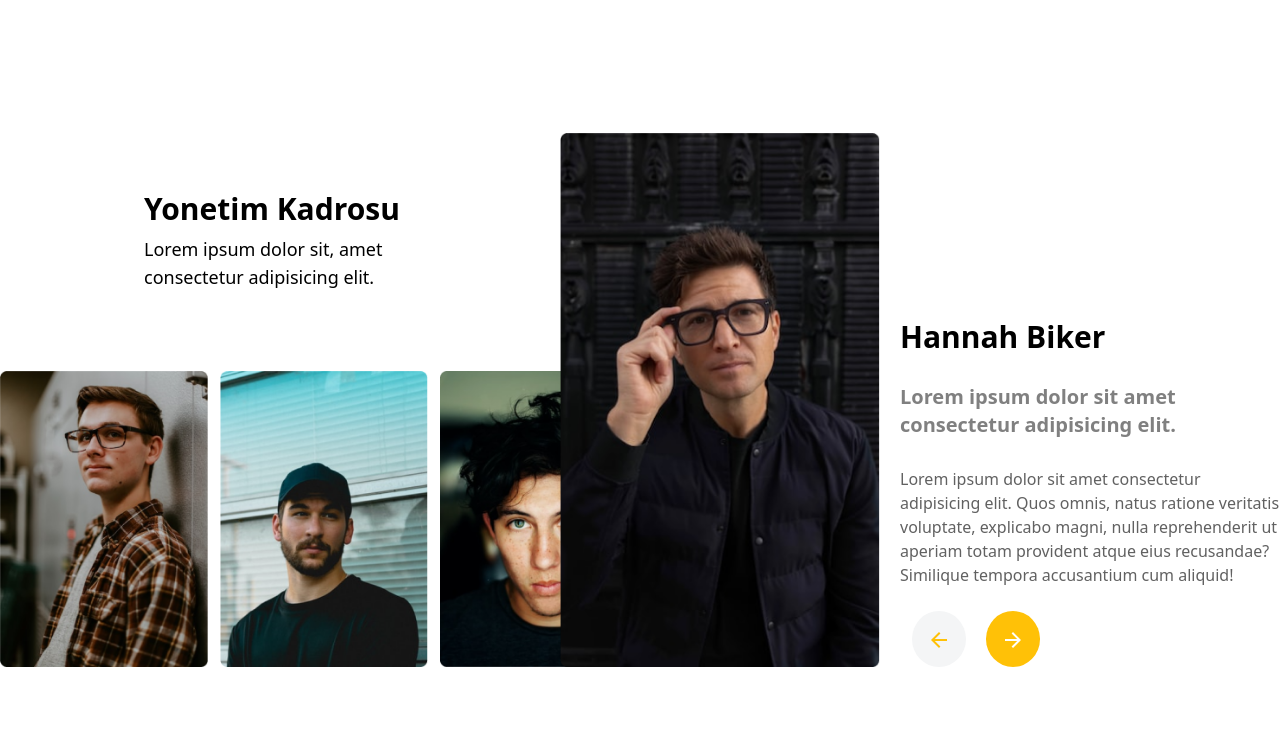
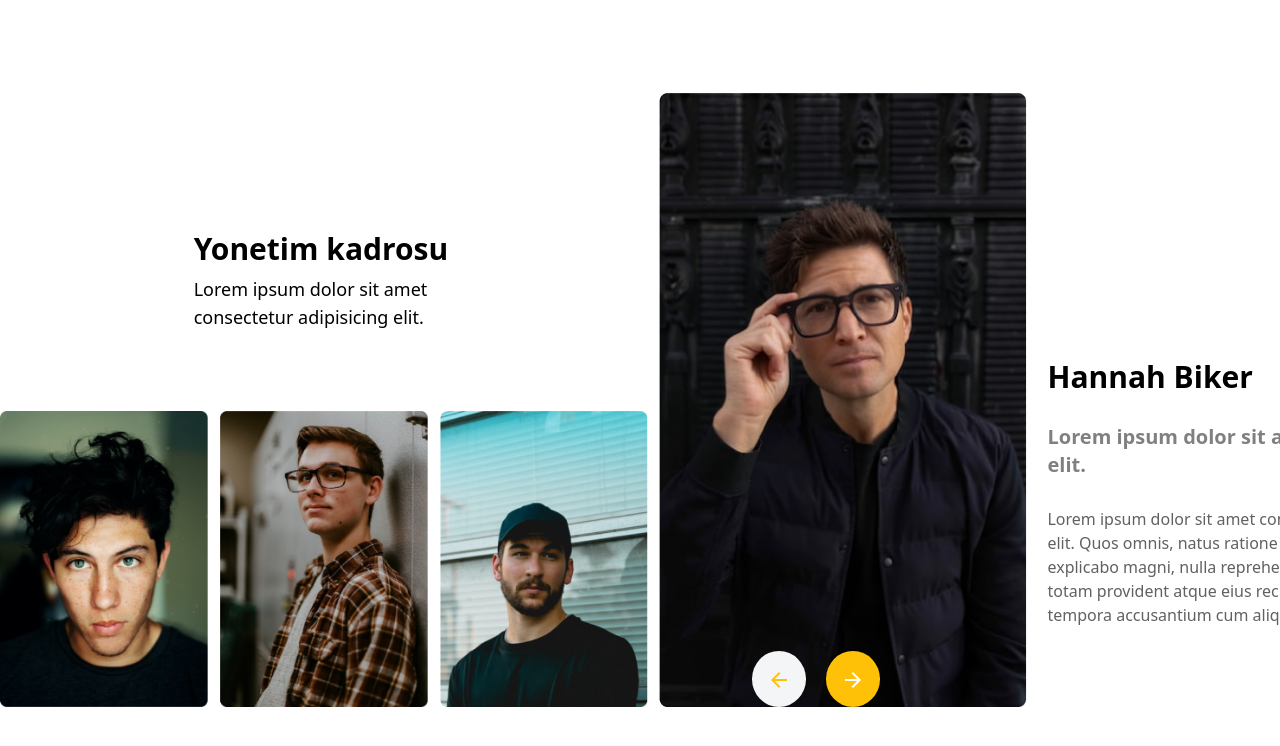
Before and after one commit to the-coder-kalisa/slider, a React (Vite) app: page / in a window 1280 px wide. Shown: the top 746 px of the page. Built offline with nearby package versions, Linux system fonts and the light colour scheme.

Commit message:
finished

```diff
--- a/src/App.tsx
+++ b/src/App.tsx
@@ -1,13 +1,101 @@
-import { FC } from "react";
-import Left from "./components/Left";
-import Right from "./components/Right";
+import { FC, useState } from "react";
+import Person2 from "./images/another.png";
+import Person3 from "./images/second.png";
+import Person1 from "./images/last.png";
+import Person4 from "./images/first.jpg";
+import { ArrowBack, ArrowForward } from "@mui/icons-material";
 
 const App: FC = () => {
+  const data = [
+    {
+      title: "Hannah Biker",
+      image: Person4,
+      name: "Yonetim kadrosu",
+      subTitle: "Lorem ipsum dolor sit amet consectetur adipisicing elit.",
+      body: "Lorem ipsum dolor sit amet consectetur adipisicing elit. Quos omnis, natus ratione veritatis voluptate, explicabo magni, nulla reprehenderit ut aperiam totam provident atque eius recusandae? Similique tempora accusantium cum aliquid!",
+      images: [Person1, Person2, Person3],
+    },
+    {
+      title: "kalisa ineza giovanni",
+      image: Person4,
+      name: "Yonetim kadrosu",
+      images: [Person1, Person2, Person3],
+      subTitle: "Lorem ipsum dolor sit amet consectetur adipisicing elit.",
+      body: "Lorem ipsum dolor sit amet consectetur adipisicing elit. Quos omnis, natus ratione veritatis voluptate, explicabo magni, nulla reprehenderit ut aperiam totam provident atque eius recusandae? Similique tempora accusantium cum aliquid!",
+    },
+    {
+      title: "fadno",
+      image: Person4,
+      name: "Yonetim kadrosu",
+
+      images: [Person1, Person2, Person3],
+      subTitle: "Lorem ipsum dolor sit amet consectetur adipisicing elit.",
+      body: "Lorem ipsum dolor sit amet consectetur adipisicing elit. Quos omnis, natus ratione veritatis voluptate, explicabo magni, nulla reprehenderit ut aperiam totam provident atque eius recusandae? Similique tempora accusantium cum aliquid!",
+    },
+  ];
+  const next = () => {
+    setCurrentIndex((index) => (index += 1));
+  };
+  const prev = () => {
+    setCurrentIndex((index) => (index -= 1));
+  };
+  const [currentIndex, setCurrentIndex] = useState(0);
   return (
     <div className="flex h-screen items-center justify-center">
-      <div className="flex items-end gap-4">
-        <Right />
-        <Left />
+      <div className="w-[100rem] relative flex overflow-hidden">
+        {data.map((data, index) => (
+          <div
+            key={index}
+            style={{ transform: `translateX(-${currentIndex * 100}%)` }}
+            className="flex min-w-[100rem] duration-1000 transition-all items-end gap-4"
+          >
+            <div className="flex flex-col gap-20 items-center">
+              <div className="flex flex-col gap-2">
+                <div className="font-bold text-3xl">{data.name}</div>
+                <div className="max-w-[16rem] text-lg">{data.subTitle}</div>
+              </div>
+              <div className="flex gap-3">
+                {data.images.map((image, index) => (
+                  <img className="w-[13rem]" key={index} src={image} />
+                ))}
+              </div>
+            </div>
+            <div className="flex items-end gap-14">
+              <div className="flex flex-col">
+                <div className="flex">
+                  <div key={index} className="flex gap-5 items-end">
+                    <img className="min-w-[20rem]" src={data.image} />
+                    <div className="min-w-[23.8rem] flex flex-col gap-7 pb-[5rem]">
+                      <div className="font-bold text-3xl">{data.title}</div>
+                      <div className="text-xl text-[gray] font-semibold">
+                        {data.subTitle}
+                      </div>
+                      <div className="max-w-[25rem] font-medium text-[#616161] ">
+                        {data.body}
+                      </div>
+                    </div>
+                  </div>
+                </div>
+              </div>
+            </div>
+          </div>
+        ))}
+        <div className="flex bottom-0 right-[25rem] absolute items-center mt-10 gap-5">
+          <button
+            className="button"
+            disabled={currentIndex === 0}
+            onClick={prev}
+          >
+            <ArrowBack />
+          </button>
+          <button
+            className="button "
+            disabled={currentIndex === 2}
+            onClick={next}
+          >
+            <ArrowForward />
+          </button>
+        </div>
       </div>
     </div>
   );
--- a/src/components/Left.tsx
+++ /dev/null
@@ -1,76 +0,0 @@
-import { ArrowBack, ArrowForward } from "@mui/icons-material";
-import { IconButton } from "@mui/material";
-import { FC, useState } from "react";
-import Person1 from "../images/first.jpg";
-const Left: FC = () => {
-  const data = [
-    {
-      title: "Hannah Biker",
-      image: Person1,
-      subTitle: "Lorem ipsum dolor sit amet consectetur adipisicing elit.",
-      body: "Lorem ipsum dolor sit amet consectetur adipisicing elit. Quos omnis, natus ratione veritatis voluptate, explicabo magni, nulla reprehenderit ut aperiam totam provident atque eius recusandae? Similique tempora accusantium cum aliquid!",
-    },
-    {
-      title: "kalisa ineza giovanni",
-      image: Person1,
-      subTitle: "Lorem ipsum dolor sit amet consectetur adipisicing elit.",
-      body: "Lorem ipsum dolor sit amet consectetur adipisicing elit. Quos omnis, natus ratione veritatis voluptate, explicabo magni, nulla reprehenderit ut aperiam totam provident atque eius recusandae? Similique tempora accusantium cum aliquid!",
-    },
-    {
-      title: "fadno",
-      image: Person1,
-      subTitle: "Lorem ipsum dolor sit amet consectetur adipisicing elit.",
-      body: "Lorem ipsum dolor sit amet consectetur adipisicing elit. Quos omnis, natus ratione veritatis voluptate, explicabo magni, nulla reprehenderit ut aperiam totam provident atque eius recusandae? Similique tempora accusantium cum aliquid!",
-    },
-  ];
-  const next = () => {
-    setCurrentIndex((index) => (index += 1));
-  };
-  const prev = () => {
-    setCurrentIndex((index) => (index -= 1));
-  };
-  const [currentIndex, setCurrentIndex] = useState(0);
-  return (
-    <div className="flex items-end gap-14">
-      <div className="flex flex-col relative">
-        <div className="flex w-[45rem] overflow-x-hidden">
-          {data.map((data, index) => (
-            <div
-              key={index}
-              style={{ transform: `translate(-${currentIndex * 100}%)` }}
-              className="flex duration-1000 transition-all gap-5 items-end"
-            >
-              <img className="min-w-[20rem]" src={Person1} />
-              <div className="min-w-[23.8rem] flex flex-col gap-7 pb-[5rem]">
-                <div className="font-bold text-3xl">{data.title}</div>
-                <div className="text-xl text-[gray] font-semibold">
-                  {data.subTitle}
-                </div>
-                <div className="max-w-[25rem] font-medium text-[#616161] ">
-                  {data.body}
-                </div>
-              </div>
-            </div>
-          ))}
-        </div>
-        <div className="flex bottom-0 right-[15rem] absolute items-center mt-10 gap-5">
-          <button
-            className="button"
-            disabled={currentIndex === 0}
-            onClick={prev}
-          >
-            <ArrowBack />
-          </button>
-          <button
-            className="button "
-            disabled={currentIndex === 2}
-            onClick={next}
-          >
-            <ArrowForward />
-          </button>
-        </div>
-      </div>
-    </div>
-  );
-};
-export default Left;
--- a/src/components/Right.tsx
+++ /dev/null
@@ -1,23 +0,0 @@
-import { FC } from "react";
-import Person1 from "../images/last.png";
-import Person2 from "../images/another.png";
-import Person3 from "../images/second.png";
-
-const Right: FC = () => {
-  return (
-    <div className="flex flex-col gap-20 items-center">
-      <div className="flex flex-col gap-2">
-        <div className="font-bold text-3xl">Yonetim Kadrosu</div>
-        <div className="max-w-[16rem] text-lg">
-          Lorem ipsum dolor sit, amet consectetur adipisicing elit.
-        </div>
-      </div>
-      <div className="flex gap-3">
-        <img className="w-[13rem]" src={Person2} />
-        <img className="w-[13rem]" src={Person3} />
-        <img className="w-[13rem]" src={Person1} />
-      </div>
-    </div>
-  );
-};
-export default Right;
```
